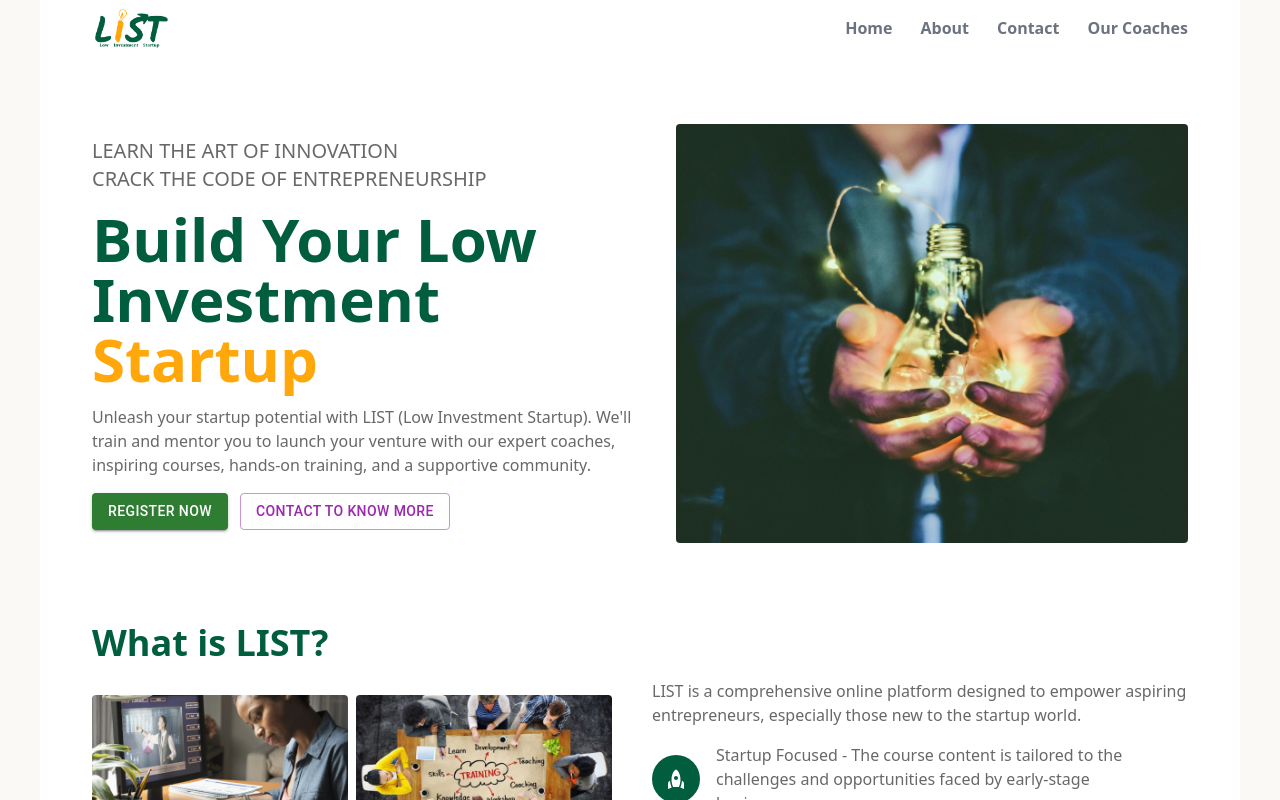
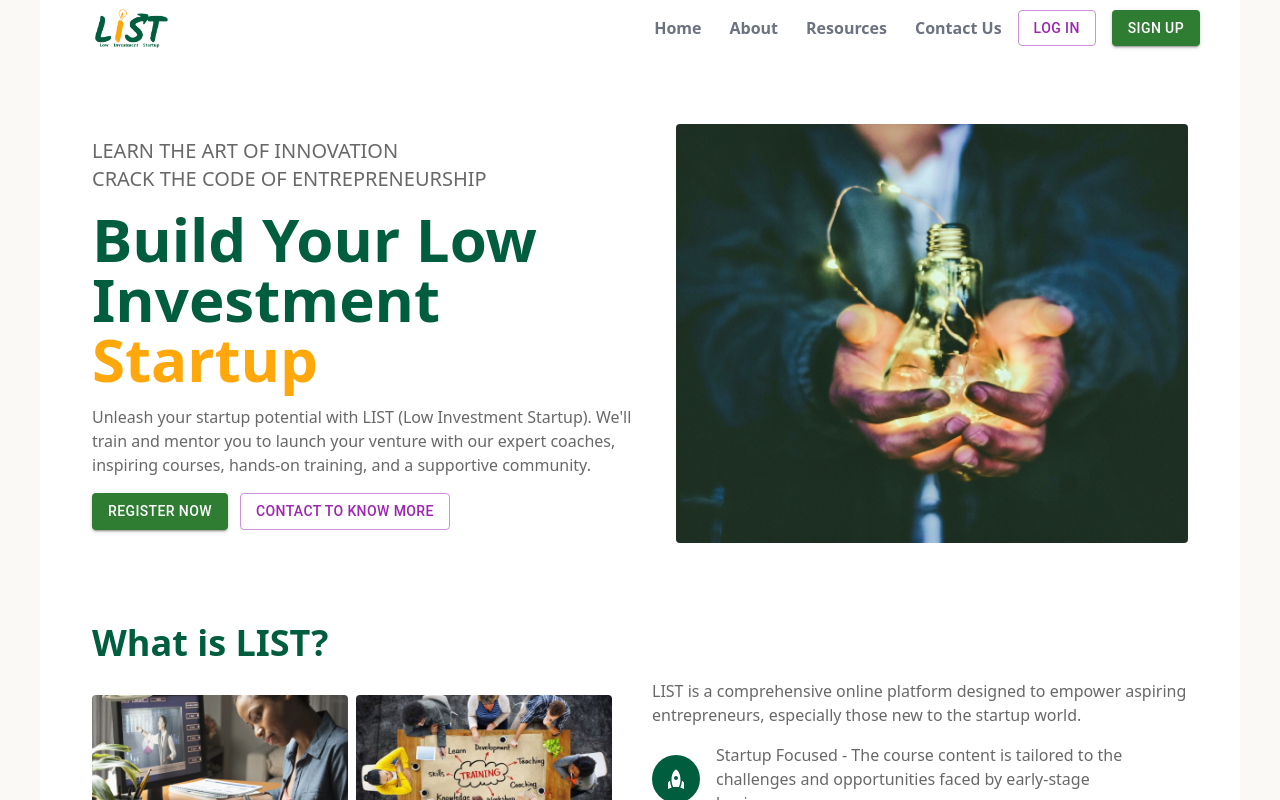
Before and after one commit to GreenVayu/List-startup, a React (Vite) app: page / in a window 1280 px wide. Shown: the top 800 px of the page. Built offline with nearby package versions, Linux system fonts and the light colour scheme; the HTML template or start-up script is replaced by a standard one.

Commit message:
Log in and Sign up button added in the header

```diff
--- a/src/Layout.tsx
+++ b/src/Layout.tsx
@@ -1,4 +1,5 @@
 import { useRef, useState } from "react";
+import { Button } from "@mui/material";
 import { Outlet, Link } from "react-router-dom";
 import MenuIcon from "@mui/icons-material/Menu";
 import { Box, Container } from "@mui/material";
@@ -9,13 +10,12 @@ import Footer from "./Footer.tsx";
 const navItems = [
   { name: "Home", link: "/" },
   { name: "About", link: "/about" },
-  { name: "Contact", link: "/contact" },
-  { name: "Our Coaches", link: "/ourCoaches" },
+  { name: "Resources", link: "/Resource" },
+  { name: "Contact Us", link: "/Contact" },
 ];
 
 const Layout = () => {
   const mobileMenu = useRef(null);
-  // const [isDropdownOpen, setIsDropdownOpen] = useState(false);
   const [isMobileMenuOpen, setIsMobileMenuOpen] = useState(false);
 
   return (
@@ -51,6 +51,15 @@ const Layout = () => {
                 {item.name}
               </Link>
             ))}
+
+            <div className="flex flex-col md:flex-row  md:space-y-0 md:mx-0 md:mt-0 md:space-x-4 mx-4 mt-4 space-y-3">
+            <Button variant="outlined" color="secondary">
+                Log in
+              </Button>
+            <Button variant="contained" color="success">
+                Sign up
+              </Button>
+              </div>
           </Box>
         </Box>
       </nav>
```
